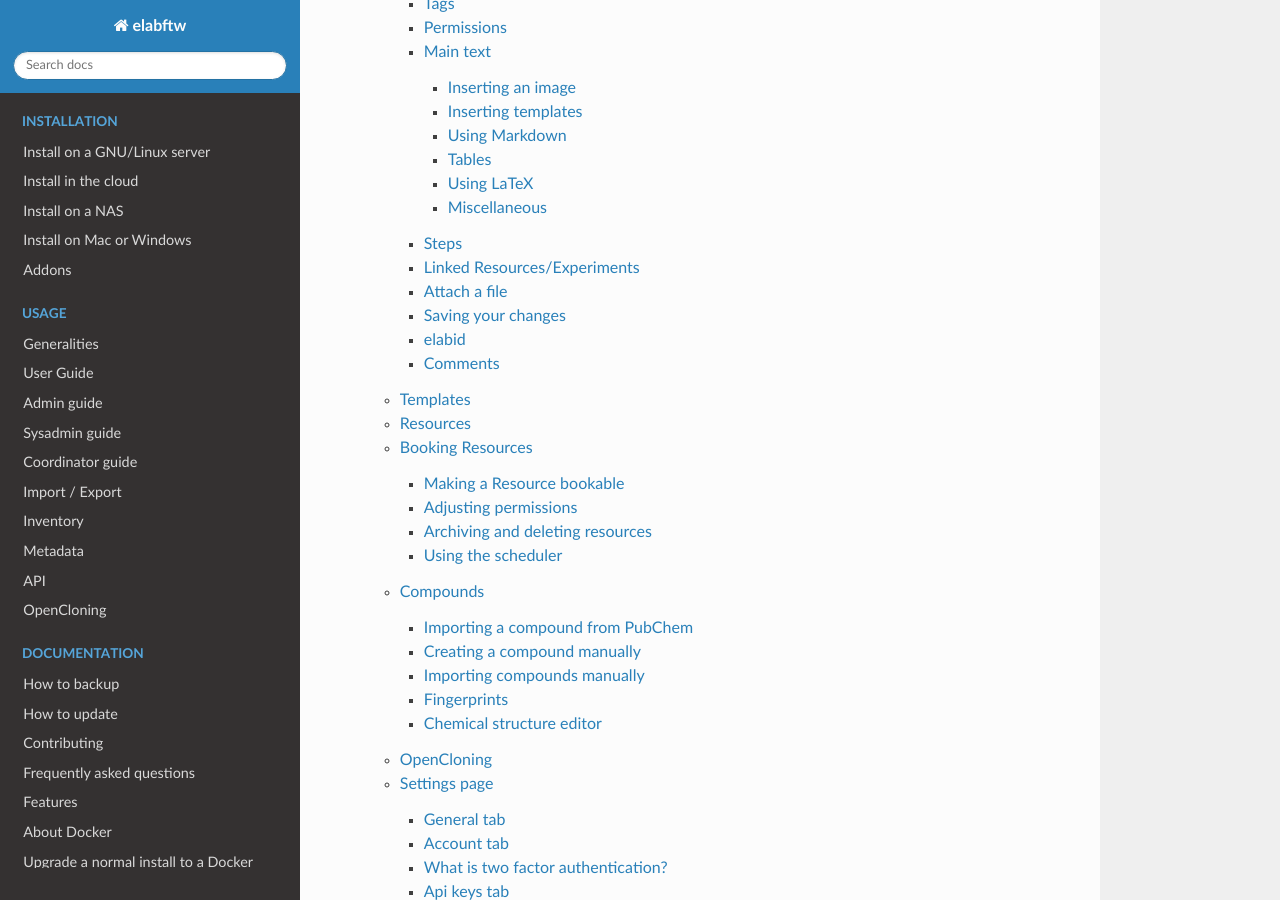
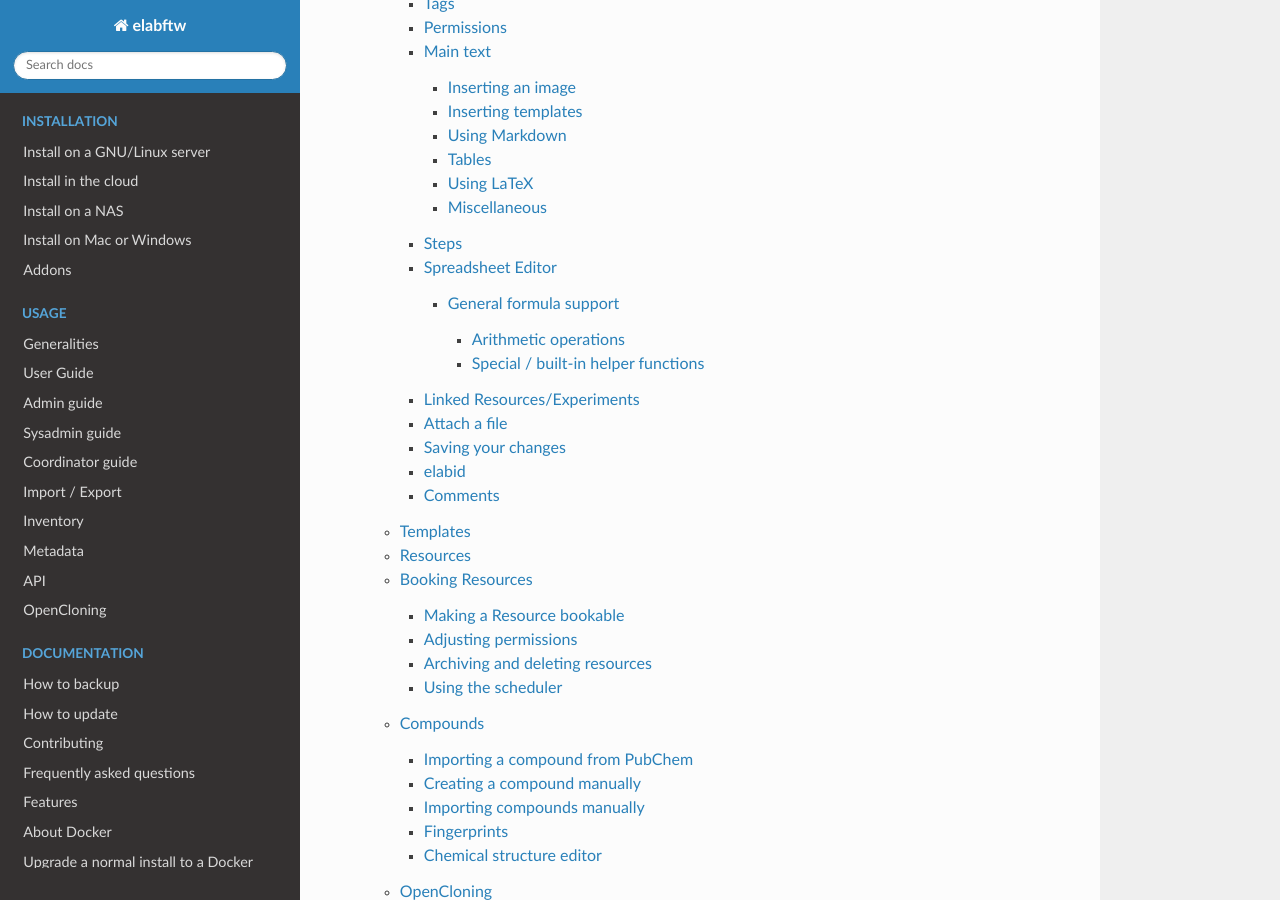
Before and after one commit to elabftw/elabdoc, a Sphinx documentation site: the page built from doc/index.rst, in a window 1280 px wide and 900 px high, scrolled down 4356 px. Built offline with Sphinx 7.4.7 and the Read the Docs theme 3.1.0, drawn with Linux system fonts in a browser that asks for light colours; some of the changed lines change nothing that is shown.

Commit message:
doc: spreadsheet: add spreadsheet editor section

```diff
--- a/doc/user-guide.rst
+++ b/doc/user-guide.rst
@@ -494,6 +494,59 @@
 You can use steps to list actions that need to be taken in connection with a given Experiment or Resource. When a task has been completed, you can click on the corresponding checkbox to indicate that that step is done. The "Next step" for each Experiment or Resource will be shown on the main Experiments or Resources page (index list) under the title for that entry. This lets you easily view the next step for each entry. You can also view the next steps for your Experiments and Resources by clicking on the "To-Do List" icon at the top left side of the main page.
 
 You can also include steps when making a template.
+
+Spreadsheet Editor
+------------------
+
+With version 5.3 comes a new spreadsheet editor, present in the edit page of an entry. It lets users display and manipulate tabular data directly inside eLabFTW, with support for common spreadsheet operations and formula calculations (e.g. CSV / XLSX import-export, cell arithmetic, SUM, ROW, etc.).
+
+.. figure:: img/spreadsheet-editor.png
+    :align: center
+    :alt: spreadsheet editor
+
+    Editing tabular data within eLabFTW
+
+.. This feature is currently in BETA, use with caution.
+..
+.. What formula / function support does this spreadsheet provide?
+.. ^^^^^^^^^^^^^^^^^^^^^^^^^^^^^^^^^^^^^^^^^^^^^^^^^^^^^^^^^^^^^
+..
+.. Here’s a summary of what the editor supports (or is known to support) in terms of formulas and functions.
+
+General formula support
+^^^^^^^^^^^^^^^^^^^^^^^
+
+The spreadsheet editor supports common spreadsheet formulas and operators, allowing users to perform calculations directly in cells. Formulas are parsed when expressions start with the ``=`` character.
+
+When cells referenced by a formula change, all dependent formulas are recalculated automatically (reactive updates). Copy, paste, and drag-fill behavior also adjusts formula references appropriately (relative vs. absolute).
+
+Arithmetic operations
+"""""""""""""""""""""
+
+You can use the ``SUM`` function for basic arithmetic operations such as addition, subtraction, and multiplication, as well as simple inline operators directly in cells.
+
+For example::
+
+    =SUM(A1:A5)
+    =D1 - D2
+    =A5 * E7
+    =SUM(B1, C1 * D1)
+
+These formulas follow standard spreadsheet behavior, supporting mixed operations and cell references.
+
+Special / built-in helper functions
+"""""""""""""""""""""""""""""""""""
+
+In addition to standard functions such as ``SUM`` or ``AVERAGE``, several helper formulas are available::
+
+    =CELL()         Returns the cell reference (for example `A1`).
+    =COLUMN()       Returns the current column number.
+    =ROW()          Returns the current row number.
+    =VALUE(c, r)    Returns the value of the cell at the given column and row.
+
+This feature is currently in **BETA** and should be used with caution, when manipulating important data.
+
+See more from the `jspreadsheet-ce documentation <https://jspreadsheet.com/docs/v8/formulas>`_.
 
 Linked Resources/Experiments
 ----------------------------
```
